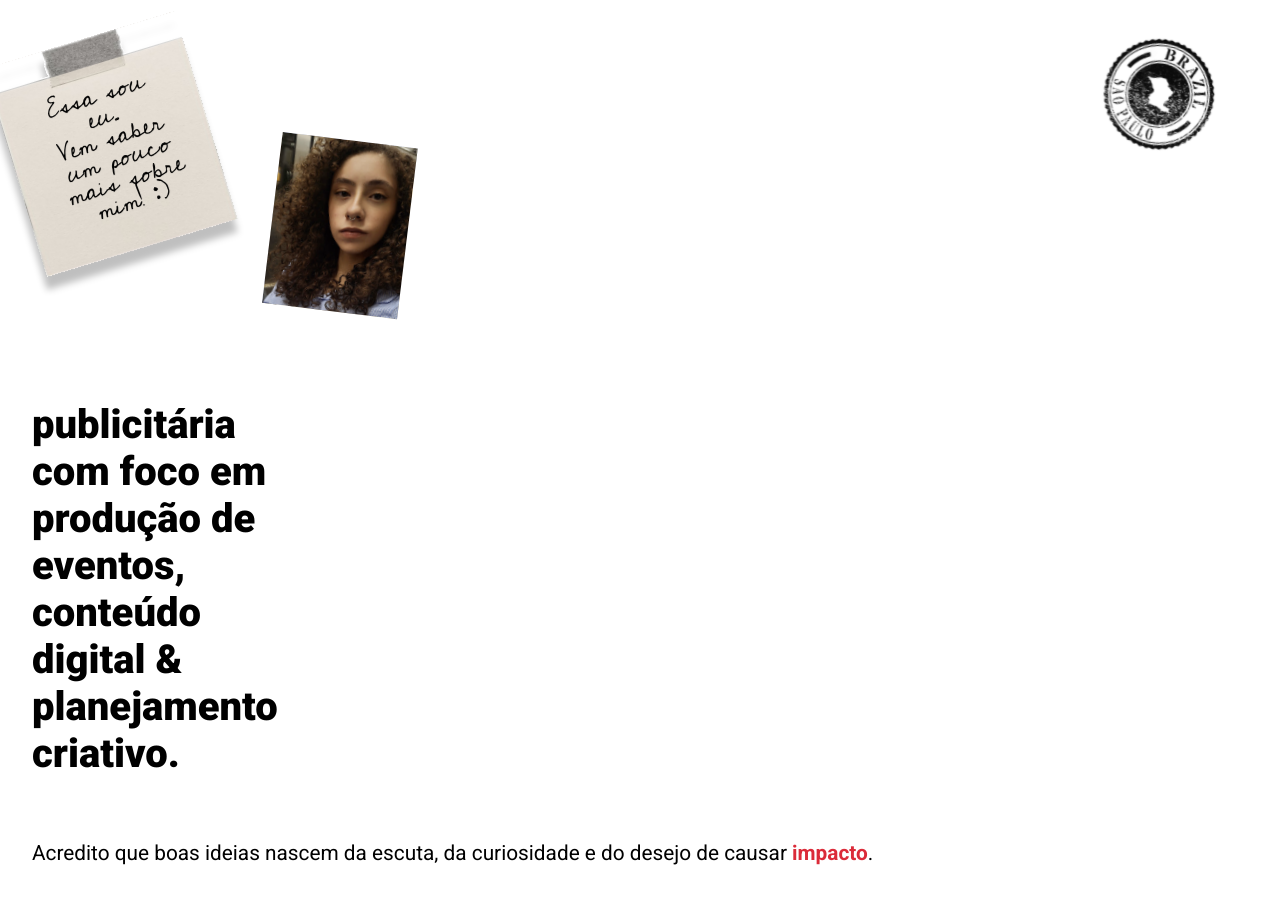
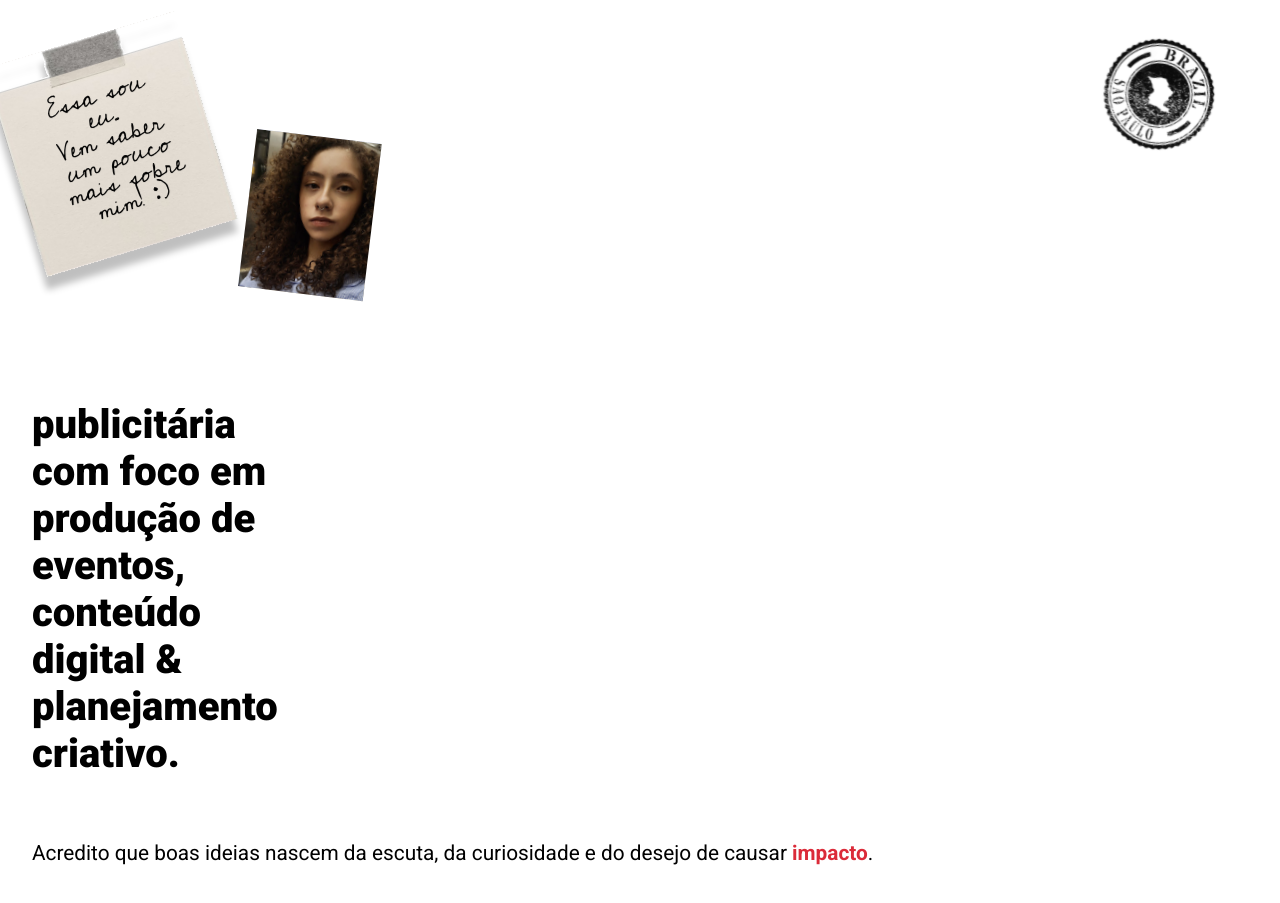
Before and after one commit to carolsoul/isabela-de-moraes, a React (Vite) app: page / in a window 1280 px wide. Shown: the part 860-1763 px from the top of the page. Built offline with nearby package versions, Linux system fonts and the light colour scheme.

Commit message:
style: mudança de elementos

```diff
--- a/src/App.css
+++ b/src/App.css
@@ -191,8 +191,9 @@ nav h1{
 
 #isabela{
   position: relative;
-  top: 7rem;
-  right: 0.5rem;
+  top: 6.8rem;
+  right: 2rem;
+  width: 9rem;
 }
 
 .bio-section p{
```
